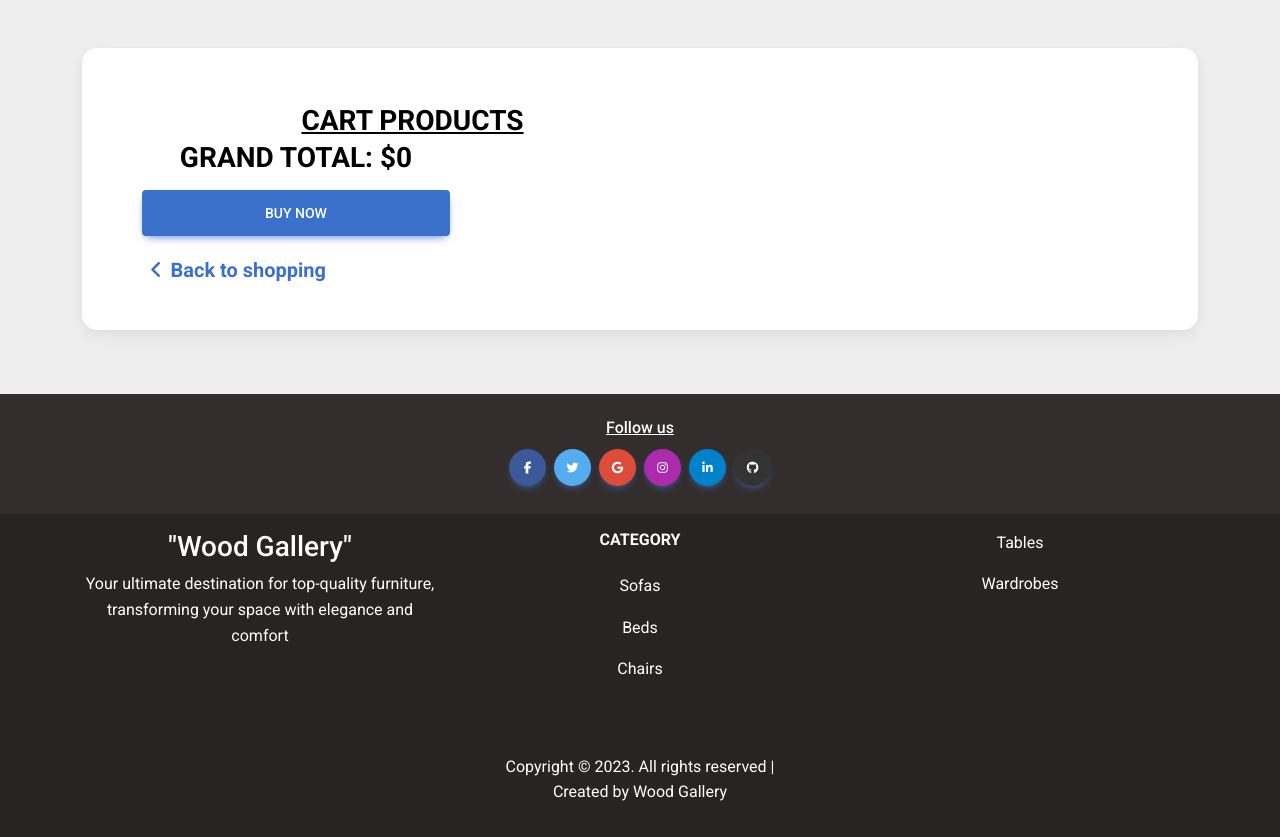
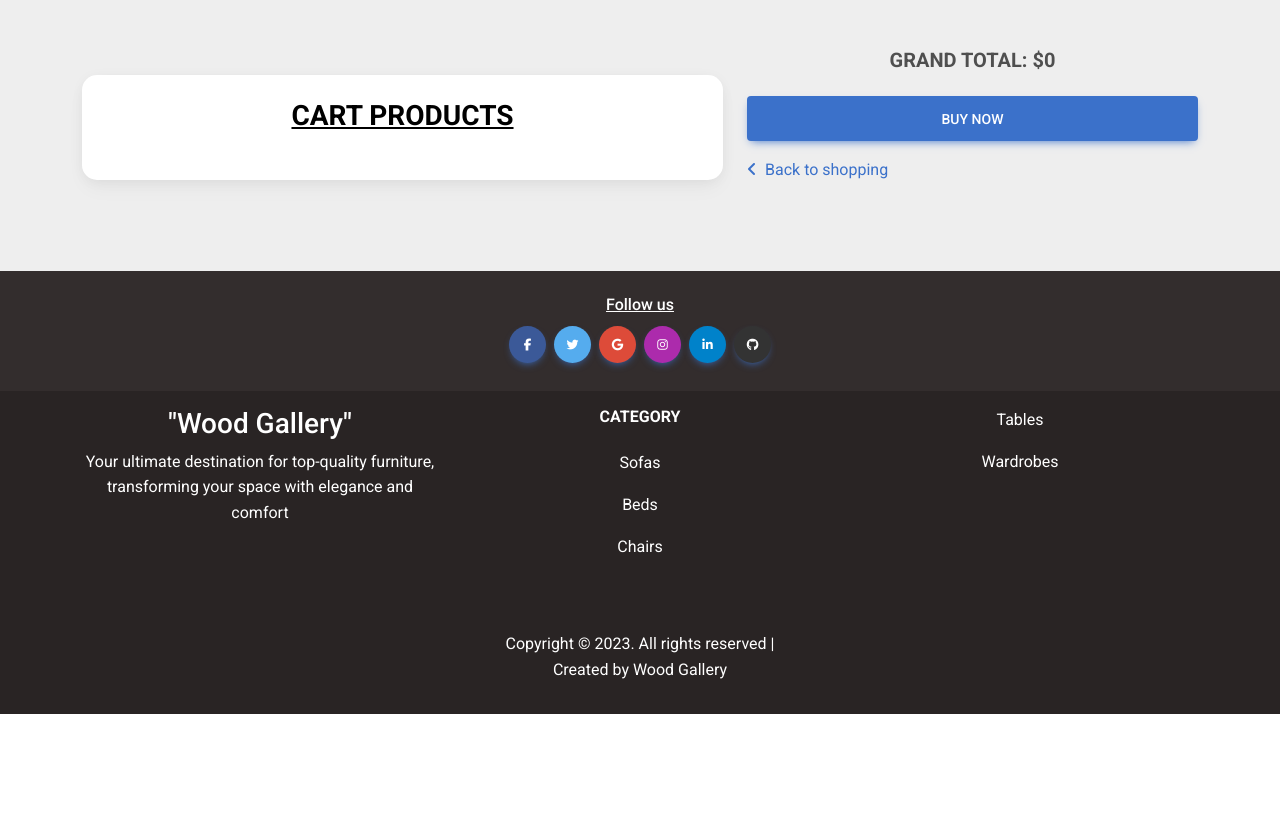
Before and after one commit to ArjunN10/E-Commerce_Furniture_Shope, a React (Create React App) app: page /addcart in a window 1280 px wide. After the commit the page ends 800 px from the top, so only its background shows below. Built offline with nearby package versions, Linux system fonts and the light colour scheme.

Commit message:
seventh  commit

```diff
--- a/src/components/products/Catogery/Addcart.js
+++ b/src/components/products/Catogery/Addcart.js
@@ -7,7 +7,6 @@ import {
   MDBCol,
   MDBContainer,
   MDBIcon,
-        // MDBInput,
   MDBRow,
   MDBTypography,
 } from "mdb-react-ui-kit";
@@ -18,7 +17,6 @@ import Footer from "../../Footer";
 
 function Addcart() {
   const { addcart, setaddcart } = useContext(Mycontext);
-    // console.log(itemCount.length);
   const navigate = useNavigate();
 
   const handleBackToShopping = () => {
@@ -41,39 +39,31 @@ function Addcart() {
       setCount(count - 1);
     }
   };
-    console.log(increaseCount,decreaseCount);
 
   const totalsum = addcart.map((priceid) => priceid.price2 * priceid.qty);
   const totprice = totalsum.reduce((acc, val) => acc + val, 0);
 
-
-
   return (
     <section className="h-auto h-custom" style={{ backgroundColor: "#eee" }}>
-    <MDBContainer className="h-100 py-5">
-      <MDBRow className="justify-content-center align-items-center h-100">
-        <MDBCol>
+      <MDBContainer className="py-5">
+        <MDBRow className="justify-content-center align-items-center">
+          <MDBCol lg="7">
             <MDBCard className="shopping-cart" style={{ borderRadius: "15px" }}>
               <MDBCardBody className="text-black">
-              <MDBRow>
-                <MDBCol lg="7" className="px-5 py-4">
                 <MDBTypography
                   tag="h3"
-                    className="mb-5 pt-2 text-center fw-bold text-uppercase text-decoration-underline"
+                  className="mb-4 text-center fw-bold text-uppercase text-decoration-underline"
                 >
                   Cart products
                 </MDBTypography>
 
                 {addcart.map((item) => (
-                    <div
-                      className="d-flex align-items-center mb-5"
-                      key={item.id}
-                    >
+                  <div className="d-flex align-items-center mb-4" key={item.id}>
                     <div className="flex-shrink-0">
                       <MDBCardImage
                         src={item.src}
                         fluid
-                          style={{ width: "150px" }}
+                        style={{ maxWidth: "150px" }}
                         alt={item.name}
                       />
                     </div>
@@ -90,12 +80,8 @@ function Addcart() {
                         {item.name}
                       </MDBTypography>
 
-
                       <div className="d-flex align-items-center">
-                          <p className="fw-bold mb-0 me-5 pe-3">
-                          Price : ${item.price2}
-                          </p>
-
+                        <p className="fw-bold mb-0 me-4">Price: ${item.price2}</p>
                         <div className="def-number-input number-input safari_only">
                           <Counter obj={item} />
                         </div>
@@ -103,51 +89,36 @@ function Addcart() {
                     </div>
                   </div>
                 ))}
+              </MDBCardBody>
+            </MDBCard>
           </MDBCol>
-              </MDBRow>
 
-              <MDBRow>
-                <MDBCol lg="5" className="px-5 py-4">
-                  <form className="mb-5">
-                    <MDBTypography
-                      tag="h5"
-                      className="fw-bold mb-5"
-                      style={{ position: "absolute", bottom: "0" }}>
-                      <MDBTypography
-                    tag="h3"
-                    className="mb-2  text-center fw-bold text-uppercase">
-                    <p>  GRAND TOTAL:  ${totprice}</p>
+          <MDBCol lg="5">
+            <form className="mb-4">
+              <MDBTypography tag="h5" className="fw-bold mb-4">
+                <p className="text-center fw-bold text-uppercase">GRAND TOTAL: ${totprice}</p>
               </MDBTypography>
               <MDBBtn
                 onClick={() => navigate("/bill")}
-                        className=""
+                className="mb-3"
                 block
                 size="lg"
               >
                 Buy now
               </MDBBtn>
-
-                      <a
-                        href="#!"
-                        className="m-2"
-                        onClick={handleBackToShopping}
-                      >
-                        <MDBIcon className="pt-4" fas icon="angle-left me-2" />
+              <a href="#!" onClick={handleBackToShopping}>
+                <MDBIcon fas icon="angle-left me-2" />
                 Back to shopping
               </a>
-                    </MDBTypography>
             </form>
           </MDBCol>
         </MDBRow>
-            </MDBCardBody>
-          </MDBCard>
-        </MDBCol>
-      </MDBRow>
       </MDBContainer>
-    <div className='mt-3'>
-      <Footer/>
+      <div className="mt-3">
+        <Footer />
       </div>
     </section>
   );
 }
-export default Addcart
+
+export default Addcart;
```
Lines whose indentation alone changed are shown as unchanged.
